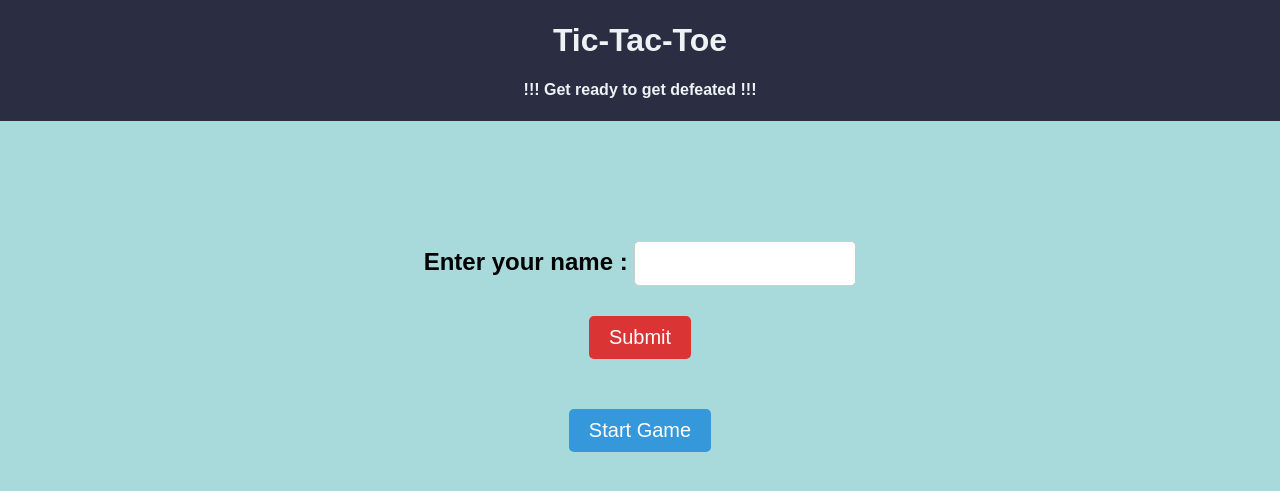
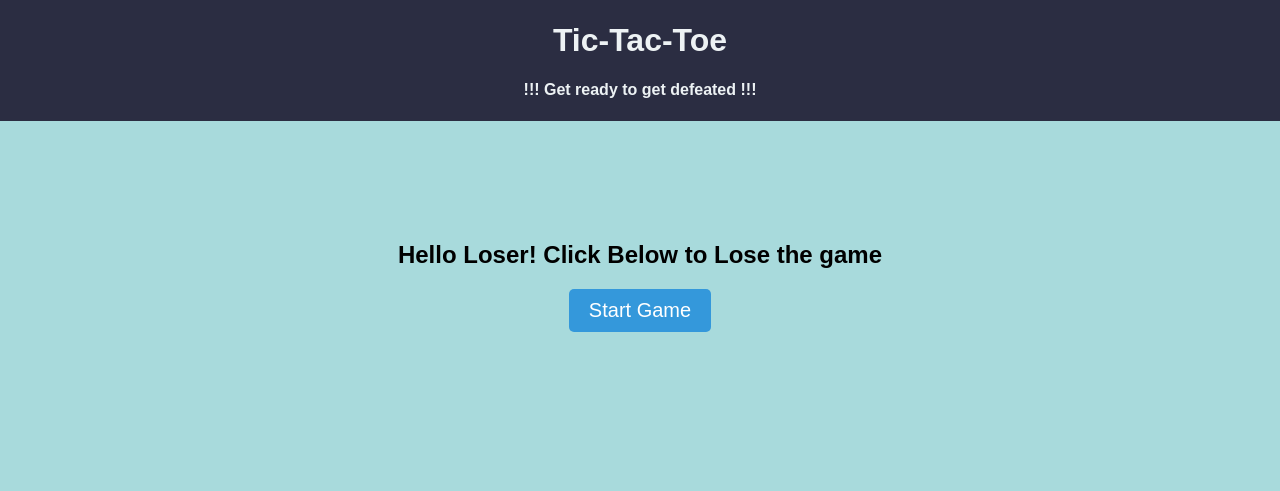
Before and after one commit to sanjv12/tictactoe, a Flask app: page / in a window 1280 px wide. Shown: the top 491 px of the page. Run offline with Flask 3, Linux system fonts and the light colour scheme.

Commit message:
Update start.html

```diff
--- a/templates/start.html
+++ b/templates/start.html
@@ -10,12 +10,12 @@
 
     </h1></div>
     <div class="container start-container">
-        <h2>Enter your name : <input type="text" class="textbox"></h2>
+        <!-- <h2>Enter your name : <input type="text" class="textbox"></h2>
         <form action="/loser_mess" >
             <button class="losbtn" type="submit">Submit</button>
         </form>
-        <p class="message">{{ message }}</p>
-        <!-- <p><h2>Click Below to Start the Game</h2></p> -->
+        <p class="message">{{ message }}</p> -->
+        <p><h2>Hello Loser! Click Below to Lose the game</h2></p>
         <form action="/start_game">
             <button class="start-btn" type="submit">Start Game</button>
         </form>
```
